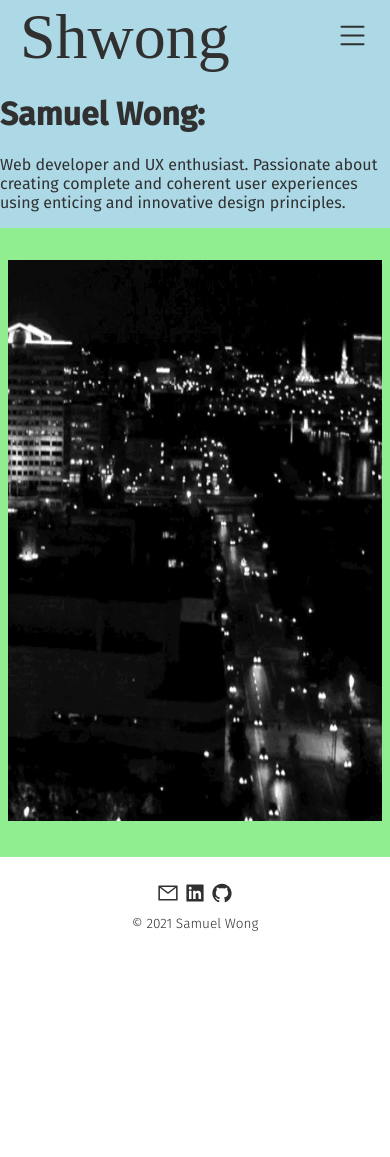
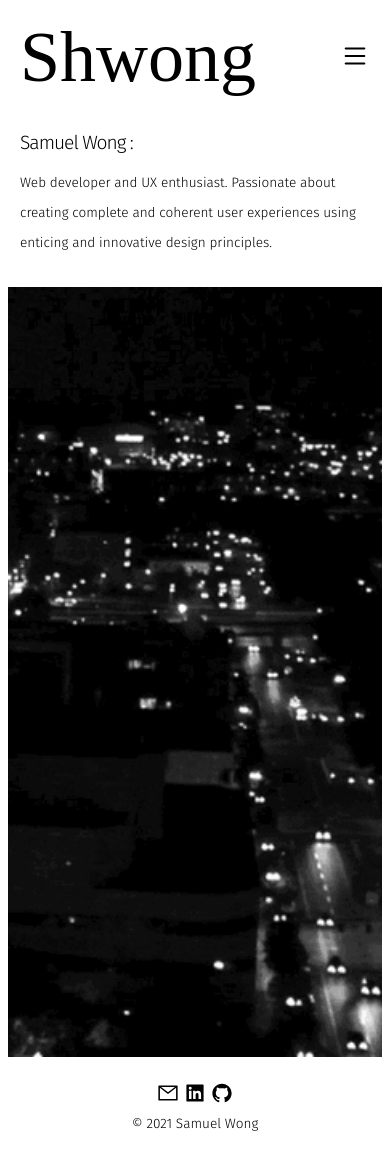
Before and after one commit to Shewng/personal-portfolio, a Next.js app: page / in a window 390 px wide. Before the commit the page ends 957 px from the top, so only its background shows below. Built offline with nearby package versions, Linux system fonts and the light colour scheme; a web font is replaced by a local one.

Commit message:
responsive home page complete
includes navbar, footer, gif

```diff
--- a/components/Footer.js
+++ b/components/Footer.js
@@ -4,7 +4,7 @@ import styles from "../styles/components/Footer.module.scss";
 
 function Footer() {
   return (
-    <footer>
+    <footer className={styles.footer}>
       <div className={styles["social-media"]}>
         <a href="mailto:samuelw098@gmail.com">
           <AiOutlineMail size={22} />
--- a/components/Layout.js
+++ b/components/Layout.js
@@ -1,20 +1,30 @@
+import { useRouter } from "next/router";
 import Footer from "./Footer";
 import Navbar from "./Navbar";
 import Synopsis from "./Synopsis";
+import styles from "../styles/components/Layout.module.scss";
 
 const Layout = ({ children }) => {
+  const router = useRouter(); //get the current route/path from /pages
+
   return (
-    <div className="master-container">
-      <div className="row-container">
-        <div className="navbar-container">
+    <div className={styles["master-container"]}>
+      <div className={styles["row-container"]}>
+        <div className={styles["navbar-container"]}>
           <Navbar />
-          <hr />
-          <Synopsis />
+          {/**only display synopsis if we are on home*/}
+          {router.asPath === "/" ? (
+            <>
+              <hr className={styles["synopsis-line"]} /> <Synopsis />
+            </>
+          ) : (
+            ""
+          )}
         </div>
-        <div className="content-container">{children}</div>
+        <div className={styles["content-container"]}>{children}</div>
       </div>
 
-      <div className="footer-container">
+      <div className={styles["footer-container"]}>
         <Footer />
       </div>
     </div>
--- a/components/Navbar.js
+++ b/components/Navbar.js
@@ -1,16 +1,18 @@
 import React from "react";
 import { useState } from "react";
+import Router, { useRouter } from "next/router";
 import Link from "next/link";
 import styles from "../styles/components/Navbar.module.scss";
 import { BsList } from "react-icons/bs";
 
 function Navbar() {
   const [toggler, setToggler] = useState(false);
+  const router = useRouter();
 
-  const toggleNavbar = () => setToggler((prev) => !prev);
+  const toggleNavbar = () => setToggler((prev) => !prev); //toggle state for hamburger menu
 
   return (
-    <nav className={styles["navbar"]}>
+    <nav className={styles.navbar}>
       <div className={styles["top-nav"]}>
         <div className={styles["logo"]}>
           <Link href="/">
@@ -20,27 +22,46 @@ function Navbar() {
           </Link>
         </div>
         <div className={styles["nav-dropdown"]} onClick={() => toggleNavbar()}>
-          <BsList size={35} />
+          <BsList size={30} />
         </div>
       </div>
 
       <div className={styles["links-container"]}>
         <div
-          className={`${styles["navbar-links"]} ${
-            toggler ? styles["open"] : ""
-          }`}
+          className={`${styles["navbar-links"]} ${toggler ? styles.open : ""}`}
         >
+          {/*<hr className={styles.open} />*/}
           <Link href="/">
-            <a onClick={() => toggleNavbar()}>home</a>
+            <a
+              className={router.asPath === "/" ? styles.active : ""}
+              onClick={() => toggleNavbar()}
+            >
+              home
+            </a>
           </Link>
           <Link href="/about">
-            <a onClick={() => toggleNavbar()}>about</a>
+            <a
+              className={router.asPath === "/about" ? styles.active : ""}
+              onClick={() => toggleNavbar()}
+            >
+              about
+            </a>
           </Link>
           <Link href="/projects">
-            <a onClick={() => toggleNavbar()}>projects</a>
+            <a
+              className={router.asPath === "/projects" ? styles.active : ""}
+              onClick={() => toggleNavbar()}
+            >
+              projects
+            </a>
           </Link>
           <Link href="/contact">
-            <a onClick={() => toggleNavbar()}>contact</a>
+            <a
+              className={router.asPath === "/contact" ? styles.active : ""}
+              onClick={() => toggleNavbar()}
+            >
+              contact
+            </a>
           </Link>
           <Link href="/resume">
             <a>resume</a>
--- a/components/Synopsis.js
+++ b/components/Synopsis.js
@@ -4,7 +4,7 @@ import styles from "../styles/components/Synopsis.module.scss";
 function Synopsis() {
   return (
     <div className={styles["synopsis-container"]}>
-      <h1>Samuel Wong:</h1>
+      <span>Samuel Wong :</span>
       <p>
         Web developer and UX enthusiast. Passionate about creating complete and
         coherent user experiences using enticing and innovative design
--- a/pages/index.js
+++ b/pages/index.js
@@ -14,7 +14,15 @@ export default function Home() {
       </Head>
 
       <div className={styles["home-container"]}>
-        <Image src={gif} alt="Gif of the homepage" width={800} height={1200} />
+        <div className={styles["image-container"]}>
+          <Image
+            src={gif}
+            alt="Gif of the homepage"
+            layout="fill"
+            objectFit="cover"
+            quality={100}
+          />
+        </div>
       </div>
     </>
   );
--- a/styles/components/Footer.module.scss
+++ b/styles/components/Footer.module.scss
@@ -1,9 +1,29 @@
 @use "../variables" as var;
+@use "../mixins";
+
+.footer {
+  display: flex;
+  flex-direction: column;
+  align-items: center;
+  width: 100%;
+
+  @include mixins.mediaQuery(tablet) {
+    flex-direction: row-reverse;
+    justify-content: space-between;
+    align-items: flex-start;
+    padding: 0 2.25em;
+  }
+}
 
 .copyright {
   font-weight: 300;
   font-size: 0.85em;
   margin-top: 0.5em;
+
+  @include mixins.mediaQuery(tablet) {
+    font-size: 0.7em;
+    margin-top: 0;
+  }
 }
 
 .social-media a {
--- a/styles/components/Layout.module.scss
+++ b/styles/components/Layout.module.scss
@@ -0,0 +1,69 @@
+@use "../mixins";
+
+.master-container {
+  display: flex;
+  flex-direction: column;
+  /*padding: 2em 5em;*/
+  margin: 0 auto;
+  position: relative;
+  min-height: 100vh;
+  max-width: 1350px;
+  padding-bottom: 100px;
+
+  @include mixins.mediaQuery(tablet) {
+    min-height: 0;
+  }
+}
+
+.row-container {
+  display: flex;
+  flex-direction: column;
+
+  width: 100%;
+
+  @include mixins.mediaQuery(tablet) {
+    flex-direction: row;
+  }
+}
+
+.navbar-container {
+  display: flex;
+  flex-direction: column;
+  width: 100%;
+
+  @include mixins.mediaQuery(tablet) {
+    width: 25%;
+  }
+}
+
+.synopsis-line {
+  margin: 0 2.25em;
+}
+
+.content-container {
+  padding: 0 0.5em;
+
+  @include mixins.mediaQuery(tablet) {
+    padding: 4em 2em 1em 2em;
+    width: 75%;
+  }
+}
+
+.footer-container {
+  display: flex;
+  flex-direction: column;
+  align-items: center;
+  justify-content: center;
+  width: 100%;
+  height: 100px;
+
+  position: absolute;
+  bottom: 0;
+  left: 0;
+  right: 0;
+
+  @include mixins.mediaQuery(tablet) {
+    flex-direction: row;
+    align-items: flex-start;
+  }
+}
--- a/styles/components/Navbar.module.scss
+++ b/styles/components/Navbar.module.scss
@@ -10,6 +10,7 @@
   @include mixins.mediaQuery(tablet) {
     flex-direction: column;
     align-items: flex-start;
+    padding: 2em 2.25em;
   }
 }
 
@@ -18,11 +19,12 @@
   justify-content: space-between;
   align-items: center;
   width: 100%;
+  padding: 1em 0;
 }
 
 .logo {
   font-family: var.$kolker;
-  font-size: 4em;
+  font-size: 4.5em;
 }
 
 .links-container {
@@ -46,15 +48,31 @@
   font-size: 0.9em;
 
   a {
-    padding: 0.5em 0;
+    padding: 0.75em 0;
+  }
+
+  :hover {
+    color: var.$primary-red;
   }
 
   @include mixins.mediaQuery(tablet) {
     display: flex;
     align-items: flex-start;
+
+    a {
+      padding: 0.5em 0;
+    }
   }
 }
 
 .open {
   display: flex;
+
+  hr {
+    width: 110%;
+  }
 }
+
+.active {
+  color: var.$primary-red;
+}
--- a/styles/components/Synopsis.module.scss
+++ b/styles/components/Synopsis.module.scss
@@ -2,8 +2,22 @@
 
 .synopsis-container {
   flex-direction: column;
+  padding: 1em 1.25em;
 
-  @include mixins.mediaQuery(laptop) {
+  span {
+    font-size: 1.2em;
+    font-weight: 300;
+    letter-spacing: -1px;
+  }
+
+  p {
+    font-size: 0.85em;
+    font-weight: 300;
+    line-height: 30px;
+  }
+
+  @include mixins.mediaQuery(tablet) {
     display: flex;
+    padding: 3em 2.25em;
   }
 }
--- a/styles/globals.scss
+++ b/styles/globals.scss
@@ -4,11 +4,15 @@
 /* Only put element selectors (e.g. nav) in here */
 /* You can test classes in here, but have to move it to its respective module after. */
 
+* {
+  scrollbar-width: none;
+}
+
 html,
 body {
   padding: 0;
   margin: 0;
-  color: var.$primary-font;
+  /*color: var.$primary-font;*/ //might add this later.
   font-family: var.$fira;
 }
 
@@ -17,86 +21,16 @@ a {
   text-decoration: none;
 }
 
-.master-container {
+hr {
   display: flex;
-  flex-direction: column;
-  /*padding: 2em 5em;*/
-  margin: 0 auto;
-  position: relative;
-  min-height: 100vh;
-  padding-bottom: 100px;
-
-  @include mixins.mediaQuery(mobile) {
-    background-color: aqua;
-  }
-  @include mixins.mediaQuery(tablet) {
-    background-color: green;
-  }
-  @include mixins.mediaQuery(laptop) {
-    background-color: yellow;
-  }
-  @include mixins.mediaQuery(desktop) {
-    background-color: rgb(230, 230, 230);
-  }
-}
-
-/* move to Layout.module.scss */
-.row-container {
-  display: flex;
-  flex-direction: column;
-  background-color: lightgreen;
-  width: 100%;
+  margin: 0;
+  height: 2px;
+  background-color: #eeeeee;
+  border: 0;
+  display: none;
+  width: 80%;
 
   @include mixins.mediaQuery(tablet) {
-    flex-direction: row;
-  }
-}
-
-.navbar-container {
-  display: flex;
-  flex-direction: column;
-  background-color: lightblue;
-  width: 100%;
-
-  @include mixins.mediaQuery(tablet) {
-    width: 25%;
-  }
-}
-
-.content-container {
-  width: 100%;
-  @include mixins.mediaQuery(tablet) {
-    width: 75%;
-  }
-}
-
-.footer-container {
-  display: flex;
-  flex-direction: column;
-  align-items: center;
-  justify-content: center;
-  width: 100%;
-  height: 100px;
-  position: absolute;
-  bottom: 0;
-  left: 0;
-  right: 0;
-}
-
-hr {
-  display: none;
-  width: 100%;
-
-  @include mixins.mediaQuery(laptop) {
     display: flex;
   }
 }
-
-nav {
-}
-
-footer {
-  display: flex;
-  flex-direction: column;
-  align-items: center;
-}
--- a/styles/pages/Home.module.scss
+++ b/styles/pages/Home.module.scss
@@ -1,3 +1,18 @@
+@use "../mixins";
+
 .home-container {
-  padding: 2em 0.5em;
+  width: 100%;
+  height: 100%;
+
+  @include mixins.mediaQuery(tablet) {
+  }
 }
+
+.image-container {
+  position: relative;
+
+  min-height: 770px;
+
+  @include mixins.mediaQuery(tablet) {
+  }
+}
```
